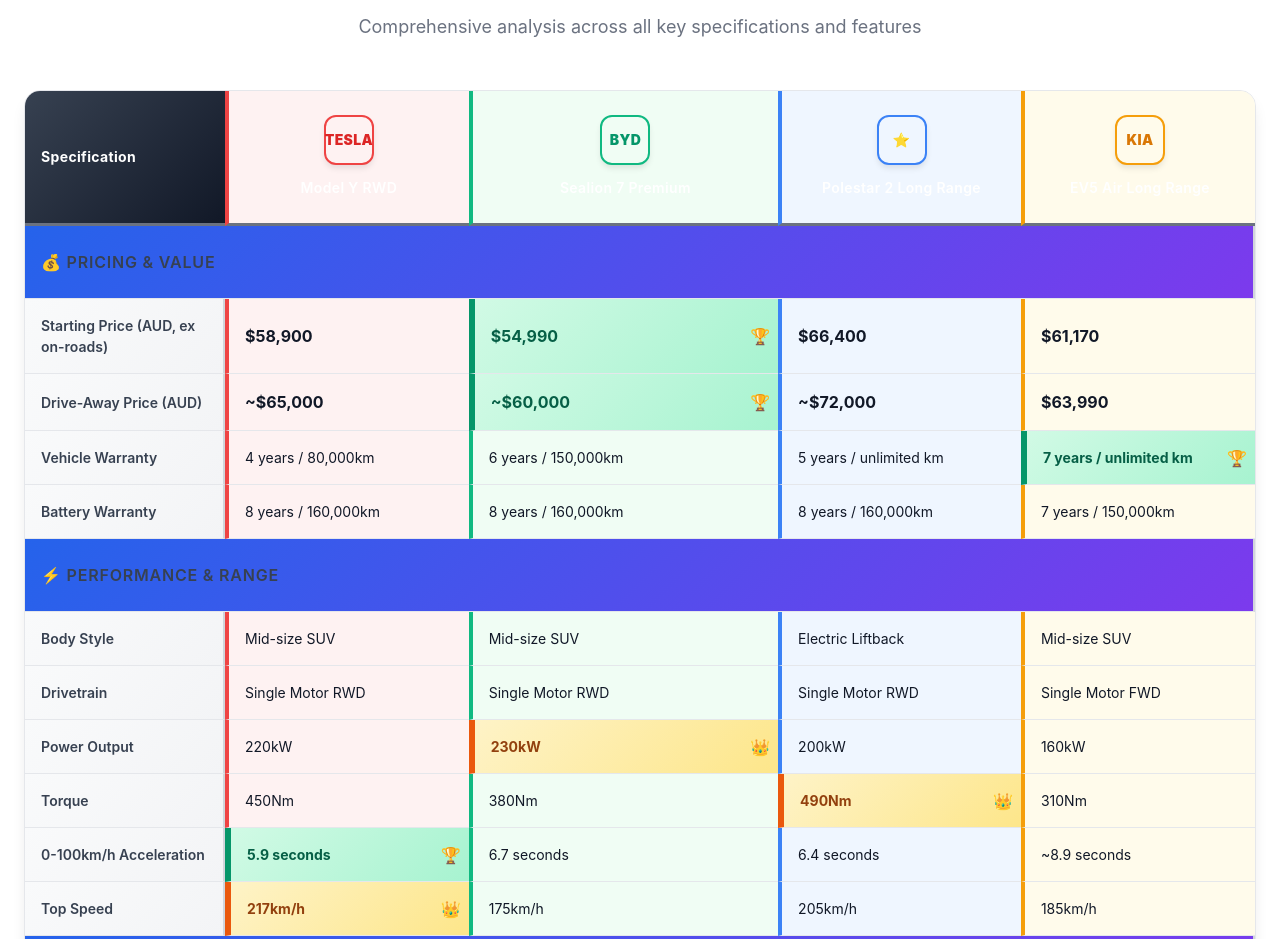
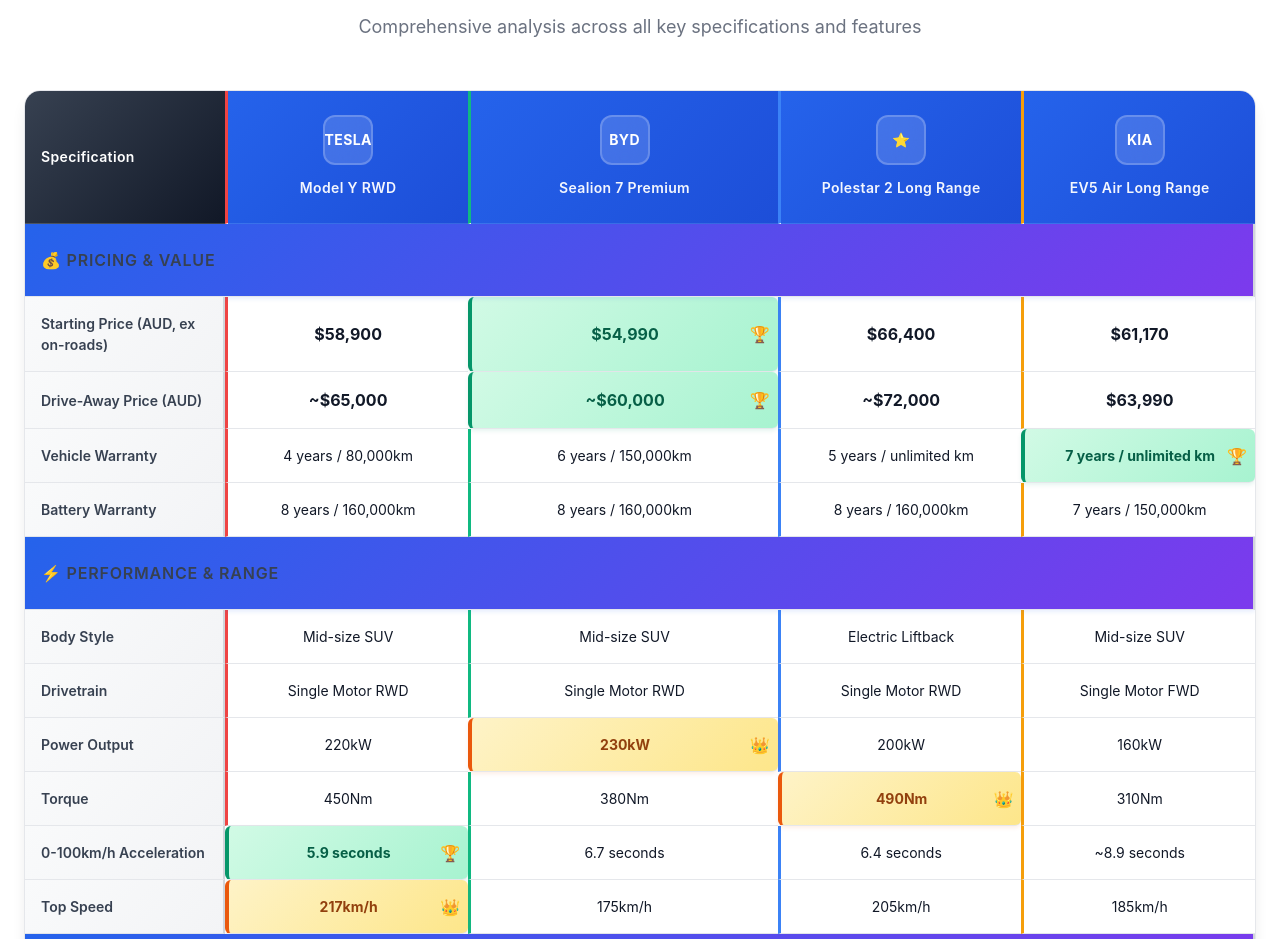
Before and after one commit to will-jansen/australian-ev-comparison, a plain HTML site: page index.html in a window 1280 px wide. Shown: the part 961-1900 px from the top of the page. Drawn offline with Linux system fonts and the light colour scheme.

Commit message:
Update styles.css

```diff
--- a/styles.css
+++ b/styles.css
@@ -389,14 +389,14 @@ table {
 
 /* Table Headers */
 th {
-    background: linear-gradient(135deg, var(--secondary-gray-dark), var(--text-primary));
+    background: linear-gradient(135deg, var(--primary-blue), var(--primary-blue-dark));
     color: white;
     padding: 1.5rem 1rem;
     text-align: center;
-    font-weight: 700;
+    font-weight: 600;
     font-size: 0.875rem;
     letter-spacing: 0.025em;
-    border-bottom: 3px solid var(--secondary-gray);
+    border-bottom: 1px solid rgba(255, 255, 255, 0.1);
     position: relative;
 }
 
@@ -406,6 +406,7 @@ th {
     position: sticky;
     left: 0;
     z-index: 10;
+    background: linear-gradient(135deg, var(--secondary-gray-dark), var(--text-primary));
 }
 
 .brand-header {
@@ -419,45 +420,22 @@ th {
     width: 50px;
     height: 50px;
     border-radius: 12px;
-    background: white;
+    background: rgba(255, 255, 255, 0.15);
     display: flex;
     align-items: center;
     justify-content: center;
-    font-weight: 900;
+    font-weight: 700;
     font-size: 14px;
-    box-shadow: var(--shadow-md);
-    border: 2px solid var(--background-tertiary);
+    color: white;
+    border: 2px solid rgba(255, 255, 255, 0.2);
+    backdrop-filter: blur(10px);
 }
 
 .brand-name {
     font-size: 0.875rem;
     font-weight: 600;
     text-align: center;
-}
-
-/* Brand Logo Colors */
-.tesla-logo {
-    color: var(--tesla-color);
-    background: var(--tesla-bg);
-    border-color: var(--tesla-border);
-}
-
-.byd-logo {
-    color: var(--byd-color);
-    background: var(--byd-bg);
-    border-color: var(--byd-border);
-}
-
-.polestar-logo {
-    color: var(--polestar-color);
-    background: var(--polestar-bg);
-    border-color: var(--polestar-border);
-}
-
-.kia-logo {
-    color: var(--kia-color);
-    background: var(--kia-bg);
-    border-color: var(--kia-border);
+    color: rgba(255, 255, 255, 0.95);
 }
 
 /* Table Cells */
@@ -467,6 +445,8 @@ td {
     font-size: 0.875rem;
     line-height: 1.5;
     transition: all 0.2s ease;
+    text-align: center;
+    background: white;
 }
 
 td:first-child {
@@ -480,25 +460,21 @@ td:first-child {
     text-align: left;
 }
 
-/* Brand Column Styles */
+/* Modern Brand Column Styles - Subtle differentiation */
 .tesla-col {
-    background: var(--tesla-bg);
-    border-left: 4px solid var(--tesla-border);
+    border-left: 3px solid var(--tesla-border);
 }
 
 .byd-col {
-    background: var(--byd-bg);
-    border-left: 4px solid var(--byd-border);
+    border-left: 3px solid var(--byd-border);
 }
 
 .polestar-col {
-    background: var(--polestar-bg);
-    border-left: 4px solid var(--polestar-border);
+    border-left: 3px solid var(--polestar-border);
 }
 
 .kia-col {
-    background: var(--kia-bg);
-    border-left: 4px solid var(--kia-border);
+    border-left: 3px solid var(--kia-border);
 }
 
 /* Highlight Classes */
@@ -510,10 +486,12 @@ td:first-child {
 
 .best-value {
     background: linear-gradient(135deg, #d1fae5, #a7f3d0) !important;
-    border-left: 6px solid var(--accent-green) !important;
+    border-left: 4px solid var(--accent-green) !important;
     font-weight: 700;
     color: #065f46;
     position: relative;
+    border-radius: 6px;
+    box-shadow: 0 2px 4px rgba(5, 150, 105, 0.1);
 }
 
 .best-value::after {
@@ -527,10 +505,12 @@ td:first-child {
 
 .highest-value {
     background: linear-gradient(135deg, #fef3c7, #fde68a) !important;
-    border-left: 6px solid var(--accent-orange) !important;
+    border-left: 4px solid var(--accent-orange) !important;
     font-weight: 700;
     color: #92400e;
     position: relative;
+    border-radius: 6px;
+    box-shadow: 0 2px 4px rgba(234, 88, 12, 0.1);
 }
 
 .highest-value::after {
@@ -552,12 +532,15 @@ td:first-child {
     text-transform: uppercase;
     border-left: none !important;
     padding: 1.5rem 1rem;
+    box-shadow: 0 2px 4px rgba(37, 99, 235, 0.1);
 }
 
 /* Hover Effects */
-tr:hover td:not(:first-child) {
-    background: rgba(59, 130, 246, 0.05);
-    transform: scale(1.01);
+tr:hover td:not(:first-child):not(.category-header) {
+    background: linear-gradient(135deg, var(--primary-blue-light), rgba(59, 130, 246, 0.05)) !important;
+    transform: translateY(-1px);
+    box-shadow: 0 4px 8px rgba(0, 0, 0, 0.1);
+    border-radius: 4px;
 }
 
 tr:hover td:first-child {
```
